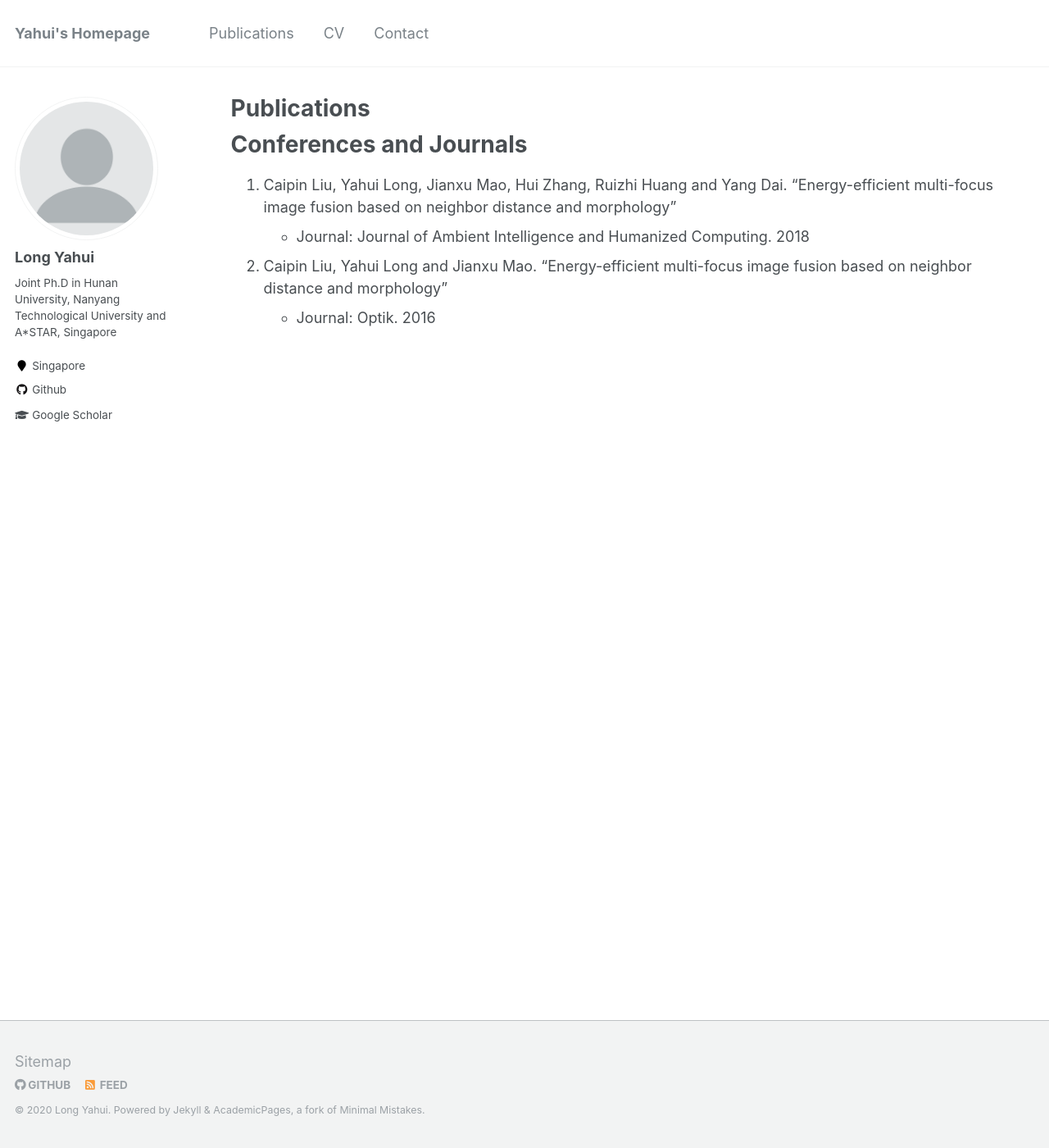
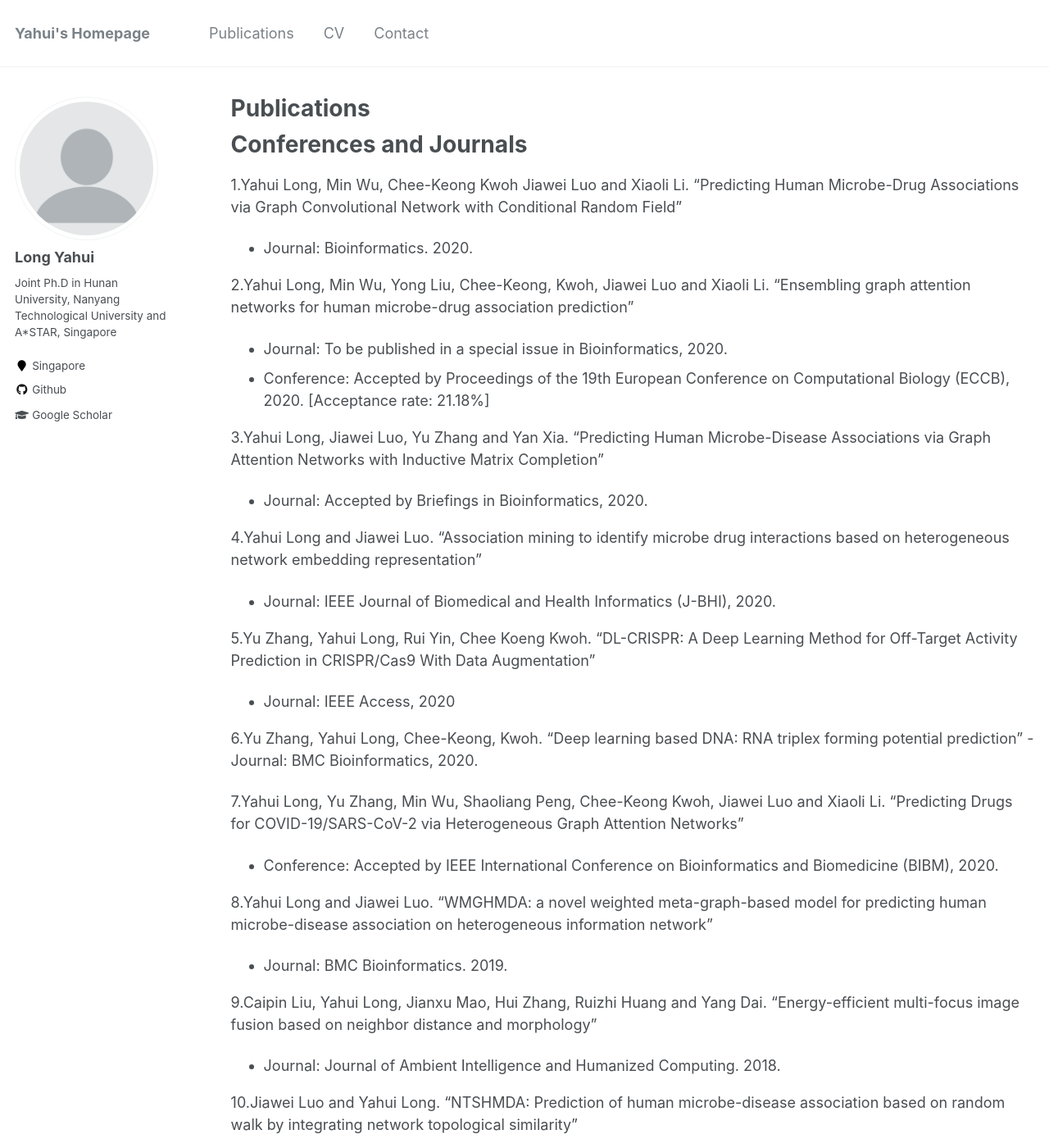
Before and after one commit to longyahui/Home, a Jekyll site: the page built from _pages/publications.md, in a window 1280 px wide and 1400 px high. Shown: the whole window at 82% size. Built offline with Jekyll 4.4.1, drawn with Linux system fonts in a browser that asks for light colours; some of the changed text lies outside the part shown.

Commit message:
Update publications.md

```diff
--- a/_pages/publications.md
+++ b/_pages/publications.md
@@ -11,7 +11,36 @@ redirect_from:
 
 Conferences and Journals
 ======
-2. Caipin Liu, Yahui Long, Jianxu Mao, Hui Zhang, Ruizhi Huang and Yang Dai. "Energy-efficient multi-focus image fusion based on neighbor distance and morphology"
-   - Journal: Journal of Ambient Intelligence and Humanized Computing. 2018
-1. Caipin Liu, Yahui Long and Jianxu Mao. "Energy-efficient multi-focus image fusion based on neighbor distance and morphology"
-   - Journal: Optik. 2016
+1.Yahui Long, Min Wu, Chee-Keong Kwoh Jiawei Luo and Xiaoli Li. "Predicting Human Microbe-Drug Associations via Graph Convolutional Network with Conditional Random Field"
+- Journal: Bioinformatics. 2020.
+
+2.Yahui Long, Min Wu, Yong Liu, Chee-Keong, Kwoh, Jiawei Luo and Xiaoli Li. "Ensembling graph attention networks for human microbe-drug association prediction"
+- Journal: To be published in a special issue in Bioinformatics, 2020.
+- Conference: Accepted by Proceedings of the 19th European Conference on Computational Biology (ECCB), 2020. [Acceptance rate: 21.18%]
+
+3.Yahui Long, Jiawei Luo, Yu Zhang and Yan Xia. "Predicting Human Microbe-Disease Associations via Graph Attention Networks with Inductive Matrix Completion"
+- Journal: Accepted by Briefings in Bioinformatics, 2020.
+
+4.Yahui Long and Jiawei Luo. "Association mining to identify microbe drug interactions based on heterogeneous network embedding representation"
+- Journal: IEEE Journal of Biomedical and Health Informatics (J-BHI), 2020.
+
+5.Yu Zhang, Yahui Long, Rui Yin, Chee Koeng Kwoh. "DL-CRISPR: A Deep Learning Method for Off-Target Activity Prediction in CRISPR/Cas9 With Data Augmentation"
+ - Journal: IEEE Access, 2020
+
+6.Yu Zhang, Yahui Long, Chee-Keong, Kwoh. "Deep learning based DNA: RNA triplex forming potential prediction"
+-Journal: BMC Bioinformatics, 2020.
+
+7.Yahui Long, Yu Zhang, Min Wu, Shaoliang Peng, Chee-Keong Kwoh, Jiawei Luo and Xiaoli Li. "Predicting Drugs for COVID-19/SARS-CoV-2 via Heterogeneous Graph Attention Networks"
+- Conference: Accepted by IEEE International Conference on Bioinformatics and Biomedicine (BIBM), 2020.
+
+8.Yahui Long and Jiawei Luo. "WMGHMDA: a novel weighted meta-graph-based model for predicting human microbe-disease association on heterogeneous information network"
+  - Journal: BMC Bioinformatics. 2019.
+
+9.Caipin Liu, Yahui Long, Jianxu Mao, Hui Zhang, Ruizhi Huang and Yang Dai. "Energy-efficient multi-focus image fusion based on neighbor distance and morphology"
+   - Journal: Journal of Ambient Intelligence and Humanized Computing. 2018.
+
+10.Jiawei Luo and Yahui Long. "NTSHMDA: Prediction of human microbe-disease association based on random walk by integrating network topological similarity"
+   - Journal: IEEE/ACM Transactions on Computational Biology and Bioinformatics (TCBB), 2018.
+
+11.Caipin Liu, Yahui Long and Jianxu Mao. "Energy-efficient multi-focus image fusion based on neighbor distance and morphology"
+   - Journal: Optik. 2016.
```
